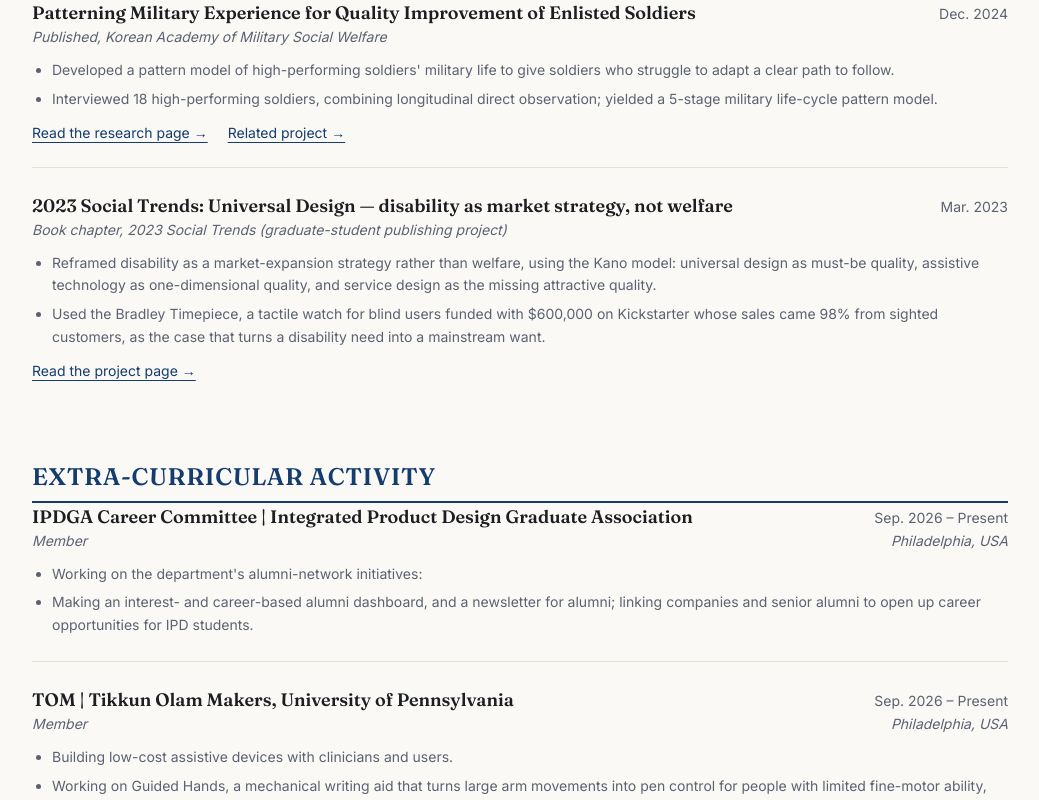
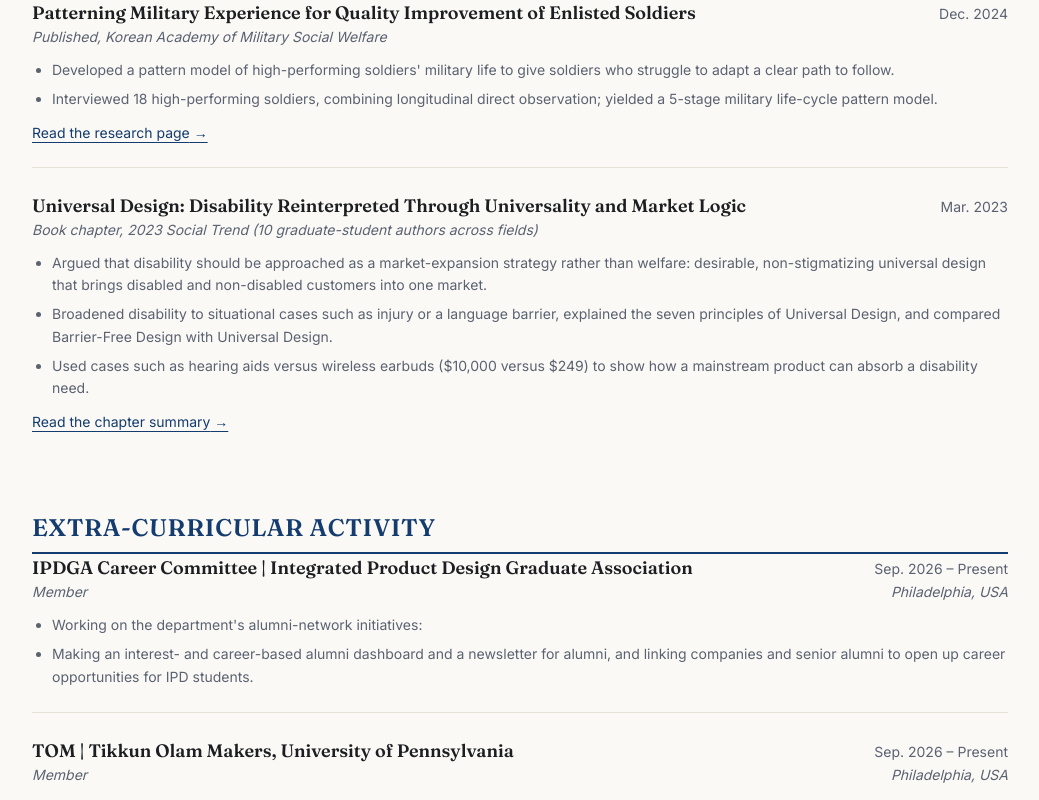
Before and after one commit to idealist-yun/portfolio-website, a Next.js app: page /resume in a window 1280 px wide. Shown: the part 4340-5140 px from the top of the page, without its empty margins (120-1159 px from the left). Built offline with nearby package versions, Linux system fonts and the light colour scheme.

Commit message:
Resume: book chapter rewritten from the chapter PDF, one military link, KD Pharma split

```diff
--- a/src/data/resume.ts
+++ b/src/data/resume.ts
@@ -211,10 +211,7 @@ export const publications: Role[] = [
     title: "Patterning Military Experience for Quality Improvement of Enlisted Soldiers",
     org: "Published, Korean Academy of Military Social Welfare",
     period: "Dec. 2024",
-    links: [
-      { label: "Read the research page", href: "/research/military-life-cycle-pattern" },
-      { label: "Related project", href: "/project/military-hr-big-data" },
-    ],
+    links: [{ label: "Read the research page", href: "/research/military-life-cycle-pattern" }],
     bullets: [
       "Developed a pattern model of high-performing soldiers' military life to give soldiers who struggle to adapt a clear path to follow.",
       "Interviewed 18 high-performing soldiers, combining longitudinal direct observation; yielded a 5-stage military life-cycle pattern model.",
@@ -223,13 +220,14 @@ export const publications: Role[] = [
 ];
 
 export const bookChapter: Role = {
-  title: "2023 Social Trends: Universal Design — disability as market strategy, not welfare",
-  org: "Book chapter, 2023 Social Trends (graduate-student publishing project)",
+  title: "Universal Design: Disability Reinterpreted Through Universality and Market Logic",
+  org: "Book chapter, 2023 Social Trend (10 graduate-student authors across fields)",
   period: "Mar. 2023",
-  links: [{ label: "Read the project page", href: "/project/disability-as-market" }],
+  links: [{ label: "Read the chapter summary", href: "/project/disability-as-market" }],
   bullets: [
-    "Reframed disability as a market-expansion strategy rather than welfare, using the Kano model: universal design as must-be quality, assistive technology as one-dimensional quality, and service design as the missing attractive quality.",
-    "Used the Bradley Timepiece, a tactile watch for blind users funded with $600,000 on Kickstarter whose sales came 98% from sighted customers, as the case that turns a disability need into a mainstream want.",
+    "Argued that disability should be approached as a market-expansion strategy rather than welfare: desirable, non-stigmatizing universal design that brings disabled and non-disabled customers into one market.",
+    "Broadened disability to situational cases such as injury or a language barrier, explained the seven principles of Universal Design, and compared Barrier-Free Design with Universal Design.",
+    "Used cases such as hearing aids versus wireless earbuds ($10,000 versus $249) to show how a mainstream product can absorb a disability need.",
   ],
 };
 
@@ -241,7 +239,7 @@ export const extracurricular: Role[] = [
     period: "Sep. 2026 – Present",
     bullets: [
       "Working on the department's alumni-network initiatives:",
-      "Making an interest- and career-based alumni dashboard, and a newsletter for alumni; linking companies and senior alumni to open up career opportunities for IPD students.",
+      "Making an interest- and career-based alumni dashboard and a newsletter for alumni, and linking companies and senior alumni to open up career opportunities for IPD students.",
     ],
   },
   {
@@ -283,7 +281,8 @@ export const extracurricular: Role[] = [
 
 export const awards: { title: string; org: string; period: string }[] = [
   { title: "NEO The MacGyver Award (Problem Solving)", org: "Samsung Electronics", period: "Aug. 2025" },
-  { title: "KD Pharma-Songcheon Foundation Scholarship (x2)", org: "Songcheon Foundation", period: "2024 – 2025" },
+  { title: "KD Pharma-Songcheon Foundation Scholarship", org: "Songcheon Foundation", period: "Feb. 2025" },
+  { title: "KD Pharma-Songcheon Foundation Scholarship", org: "Songcheon Foundation", period: "Aug. 2024" },
   { title: "GP Border Operation Merit Award", org: "Republic of Korea Army", period: "Mar. 2023" },
   { title: "3rd Prize, 2021 Mirae Asset Financial Big Data Festival", org: "Mirae Asset Daewoo", period: "Nov. 2021" },
   { title: "2nd Prize, 14th Convergence Foundation Project", org: "Sungkyunkwan University", period: "Feb. 2021" },
```
